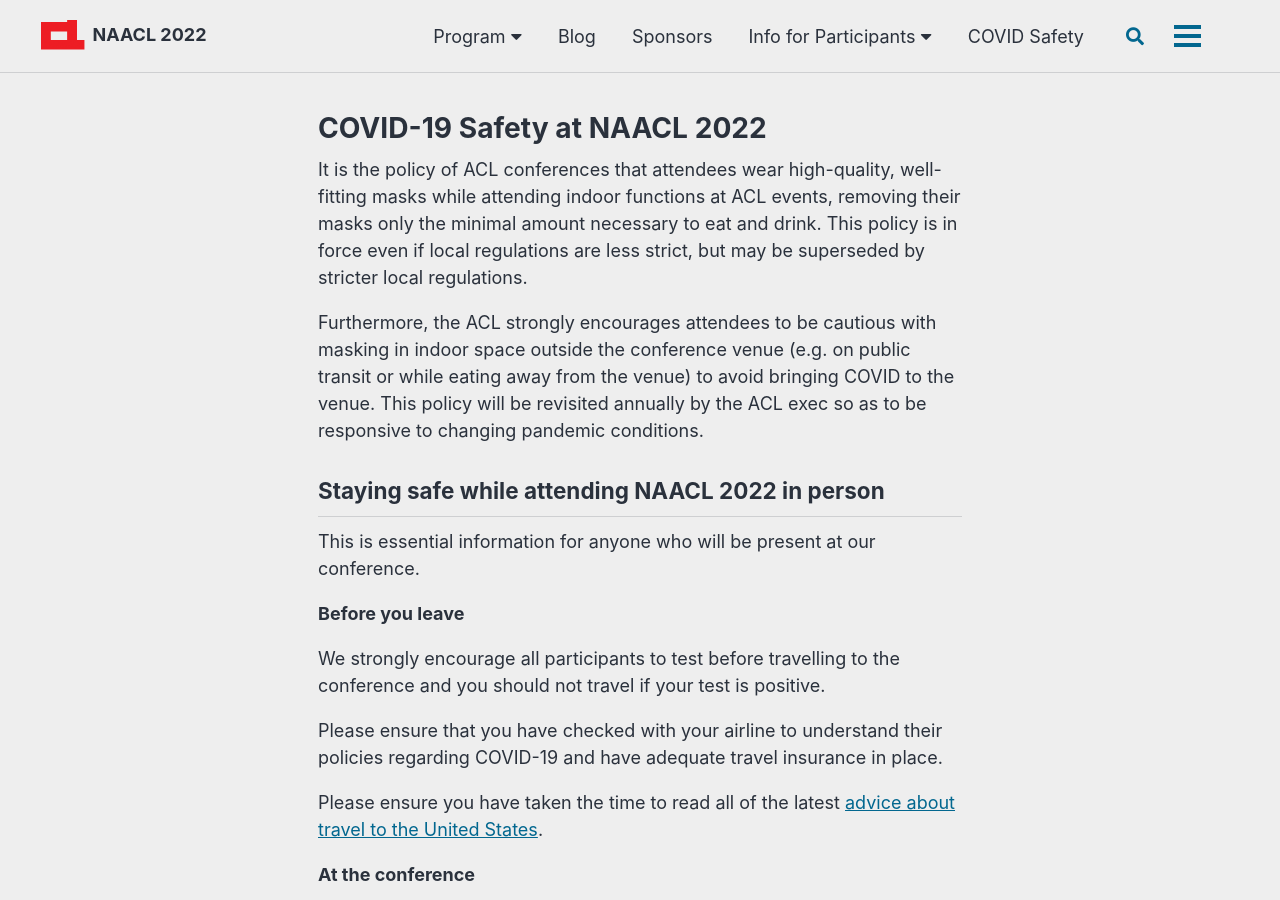
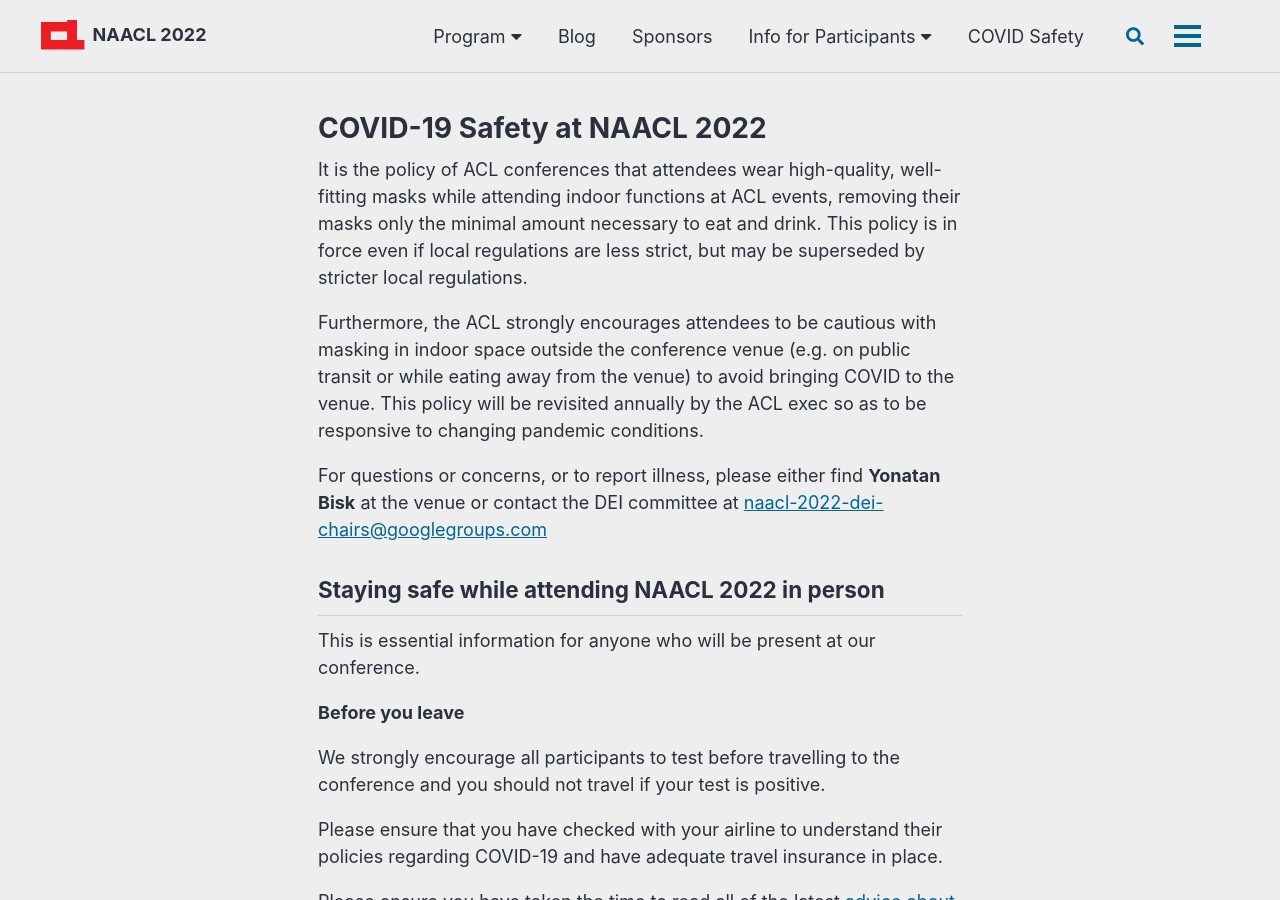
Before and after one commit to naacl-org/naacl-2022-website, a Jekyll site: the page built from _pages/covid-19-safety.md, in a window 1280 px wide and 900 px high. Built offline with Jekyll 4.4.1, drawn with Linux system fonts in a browser that asks for light colours; cached includes are drawn as plain includes; comment, search, counter and statistics services are not loaded.

Commit message:
Added contact for COVID page

```diff
--- a/_pages/covid-19-safety.md
+++ b/_pages/covid-19-safety.md
@@ -9,6 +9,8 @@ This policy is in force even if local regulations are less strict, but may be su
 
 Furthermore, the ACL strongly encourages attendees to be cautious with masking in indoor space outside the conference venue (e.g. on public transit or while eating away from the venue) to avoid bringing COVID to the venue.
 This policy will be revisited annually by the ACL exec so as to be responsive to changing pandemic conditions.
+
+For questions or concerns, or to report illness, please either find **Yonatan Bisk** at the venue or contact the DEI committee at <naacl-2022-dei-chairs@googlegroups.com>
 
 [comment]: <> (**Measures in place at the venue**)
 
```
Also changed, not shown: _pages/home.md (+1 -1 lines).
